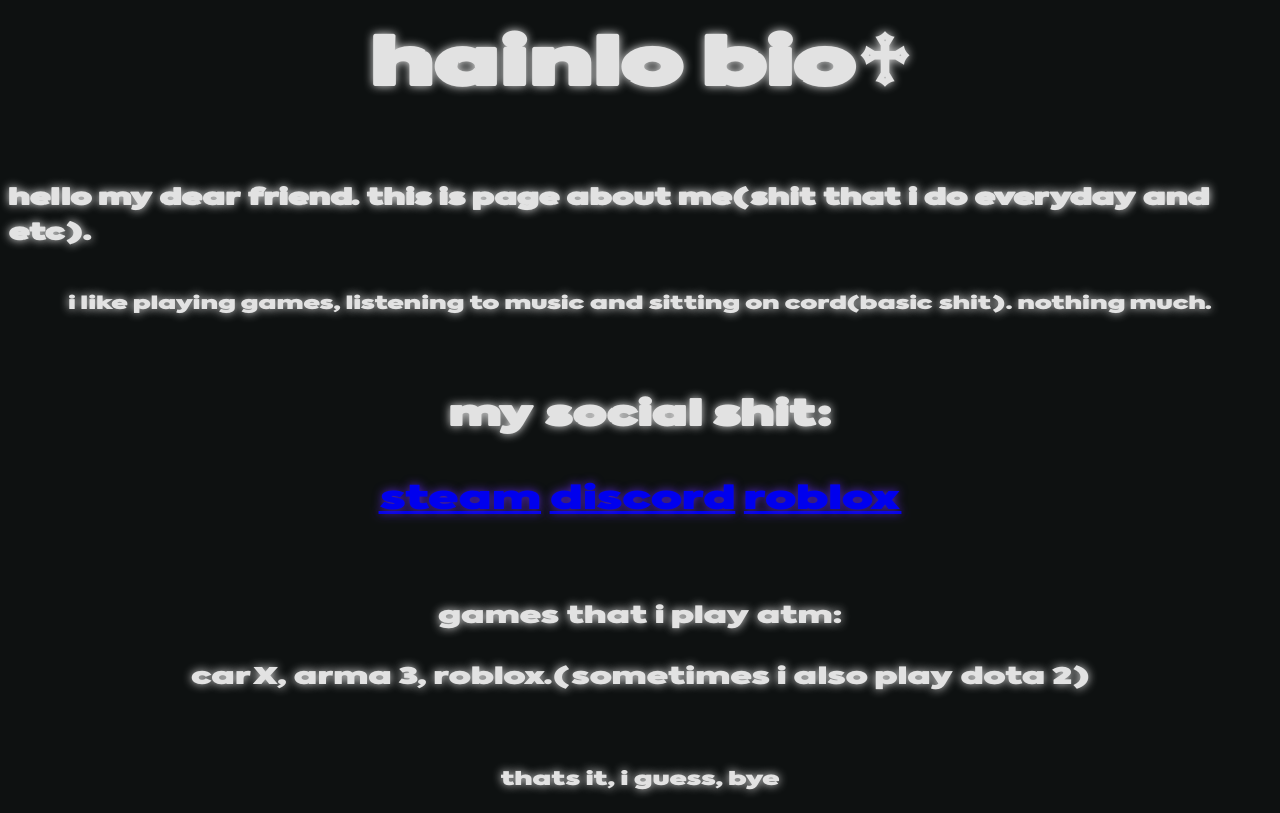
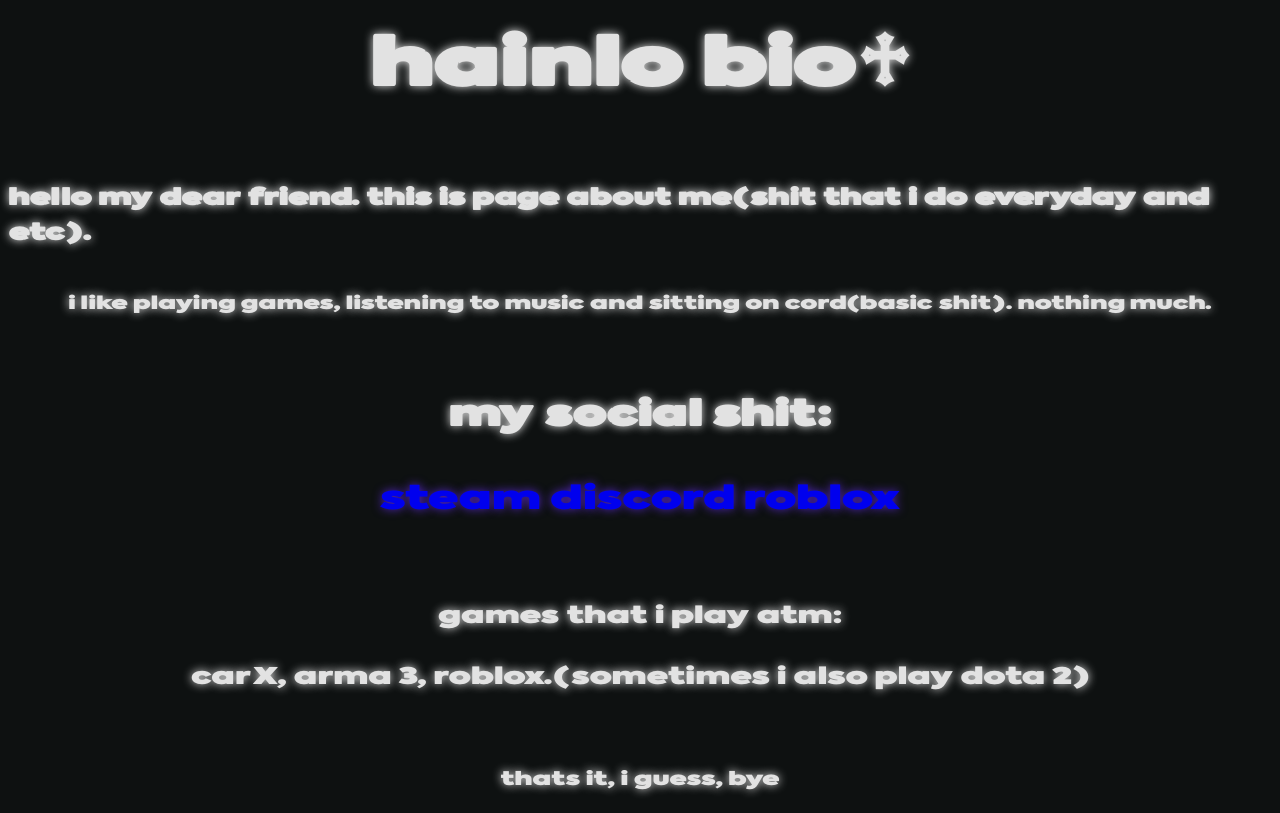
Before and after one commit to Hainlo/hainlo-database, a plain HTML site: page index.html in a window 1280 px wide. Drawn offline with Linux system fonts and the light colour scheme.

Commit message:
no under line
deleted underline decoration on links

```diff
--- a/index.html
+++ b/index.html
@@ -28,9 +28,9 @@
     </div>
 
     <div class="social">
-        <a href="https://steamcommunity.com/id/I-hate-all-of-you/">steam</a>
-        <a href="https://discordapp.com/users/685443163510407178">discord</a>
-        <a href="https://www.roblox.com/users/1803437351/profile">roblox</a>
+        <a href="https://steamcommunity.com/id/I-hate-all-of-you/" style="text-decoration: none;">steam</a>
+        <a href="https://discordapp.com/users/685443163510407178" style="text-decoration: none;">discord</a>
+        <a href="https://www.roblox.com/users/1803437351/profile" style="text-decoration: none;">roblox</a>
     </div>
 
     <div class="games">
```
